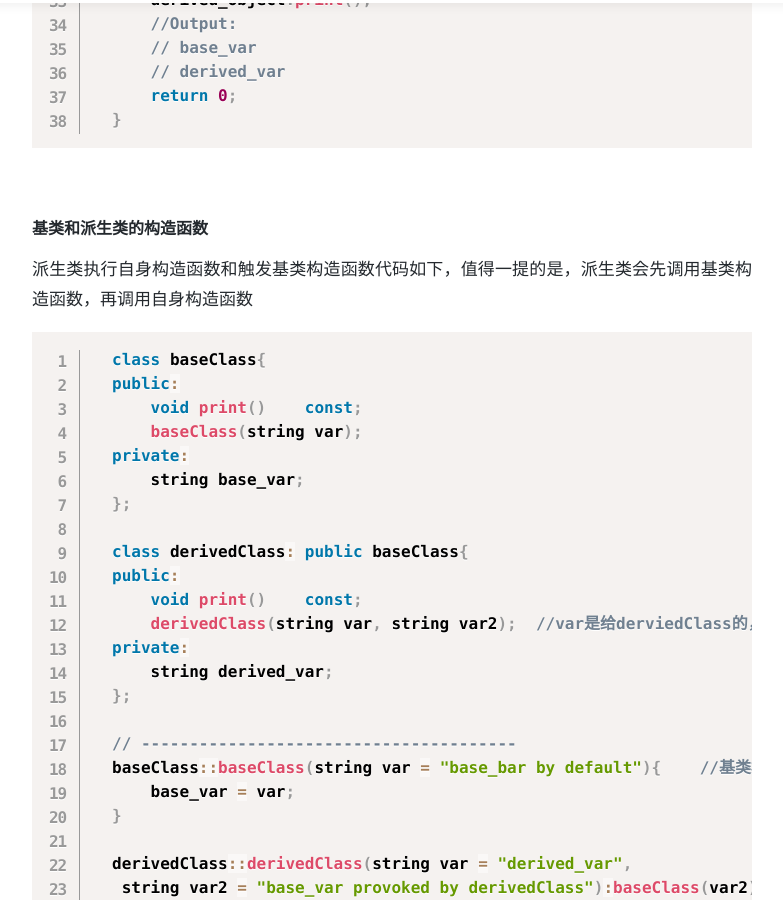
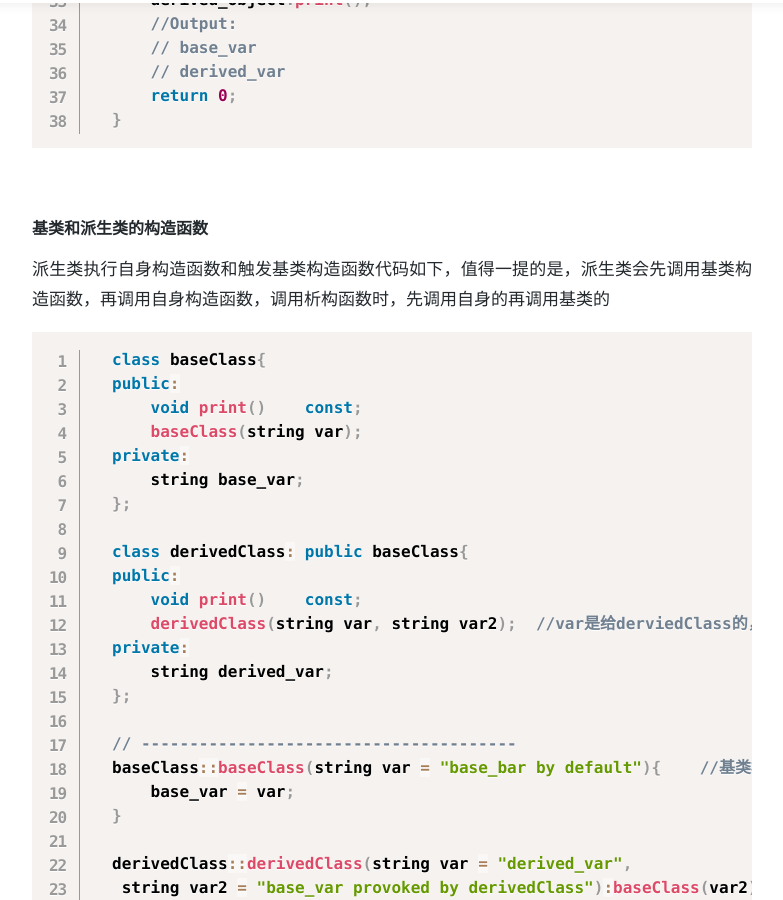
Before and after one commit to houzaj/houzaj.github.io, a Jekyll site: the page built from _posts/2018-1-8-cpp_summary.md, in a window 1280 px wide and 900 px high, scrolled down 27968 px. Shown: the whole window, without its empty margins (248-1031 px from the left). Built offline with Jekyll 4.4.1, drawn with Linux system fonts in a browser that asks for light colours; nearby versions of some CDN libraries; comment, search, counter and statistics services are not loaded; some of the changed text lies outside the part shown.

Commit message:
modify artice

````diff
--- a/_posts/2018-1-8-cpp_summary.md
+++ b/_posts/2018-1-8-cpp_summary.md
@@ -926,7 +926,7 @@
 ```
 <br>
 #### **基类和派生类的构造函数**
-派生类执行自身构造函数和触发基类构造函数代码如下，值得一提的是，派生类会先调用基类构造函数，再调用自身构造函数
+派生类执行自身构造函数和触发基类构造函数代码如下，值得一提的是，派生类会先调用基类构造函数，再调用自身构造函数，调用析构函数时，先调用自身的再调用基类的
 ```cpp
   class baseClass{
   public:
@@ -1151,7 +1151,8 @@
 ```cpp
   class linearList{
   public:
-      virtual ~linearList() {}    //析构函数需要为虚函数，作用是能调用引用对象中数据类型的析构函数
+      //析构函数需要为虚函数，作用是能调用引用对象中数据类型的析构函数，如果不写只会调用基类的析构函数，派生类的不会被调用
+      virtual ~linearList() {}
       virtual bool empty()  const = 0;
       virtual int size()  const = 0;
       virtual void erase(int theIndex) = 0;
````
